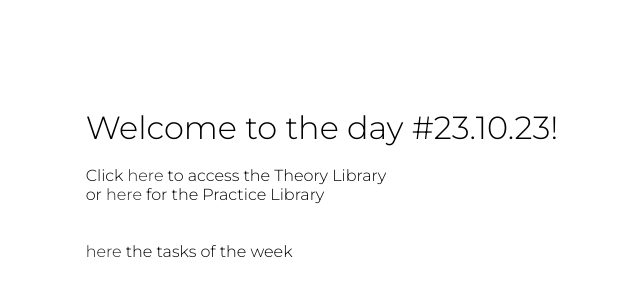
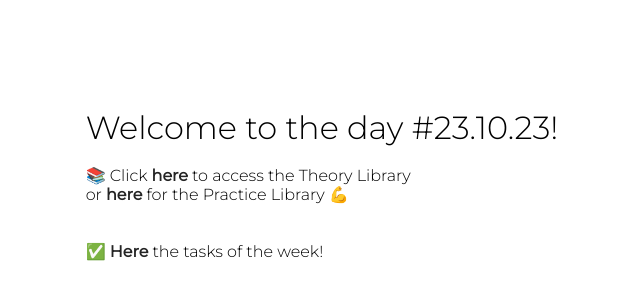
Before and after one commit to CodeKaito/Epicode, a plain HTML site: page 23.10.23/index.html in a window 1280 px wide. Shown: the part 208-508 px from the top of the page, without its empty margins (318-958 px from the left). Drawn offline with Linux system fonts and the light colour scheme; a web font is replaced by a local one.

Commit message:
modified:   23.10.23/index.html

```diff
--- a/23.10.23/index.html
+++ b/23.10.23/index.html
@@ -32,6 +32,7 @@
         a {
             text-decoration: none;
             color: rgb(36, 36, 36);
+            font-weight: 600;
         }
 
         .here:hover {
@@ -64,15 +65,15 @@
         <br />
 
         <p>
-            Click <a href="https://codekaito.github.io/Epicode/23.10.23/theory/" class="here">here</a> to access the Theory Library
+            📚 Click <a href="https://codekaito.github.io/Epicode/23.10.23/theory/" class="here">here</a> to access the Theory Library
         </p>
 
-        <p>or <a href="https://codekaito.github.io/Epicode/23.10.23/practice/" class="here">here</a> for the Practice Library</p>
+        <p>or <a href="https://codekaito.github.io/Epicode/23.10.23/practice/" class="here">here</a> for the Practice Library 💪</p>
 
         <br />
         <br />
 
-        <p><a href="https://codekaito.github.io/Epicode/23.10.23/task/" class="here">here</a> the tasks of the week</p>
+        <p>✅ <a href="https://codekaito.github.io/Epicode/23.10.23/task/" class="here">Here</a> the tasks of the week!</p>
     </div>
 </body>
 
```
